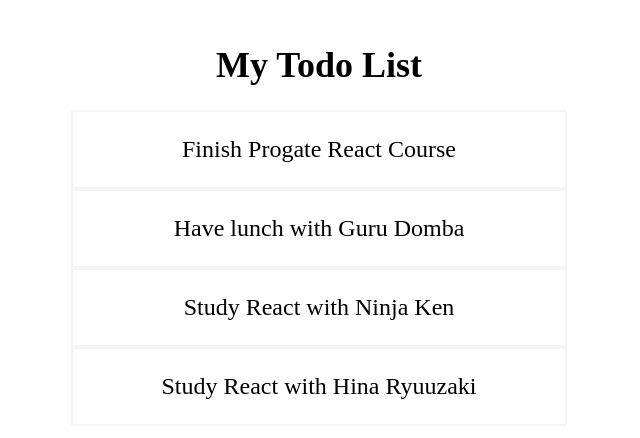
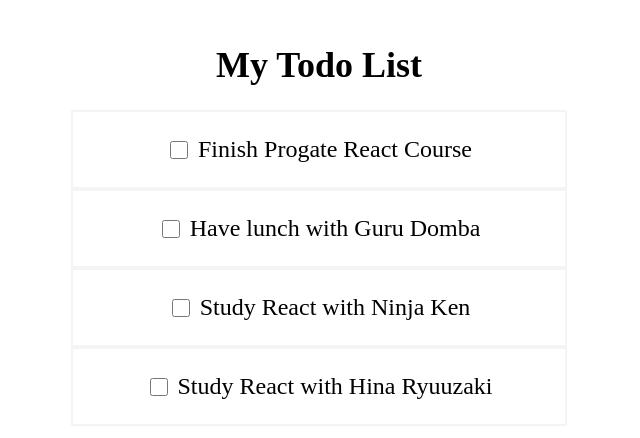
Before and after one commit to ar-kun/todoApps, a React (Vite) app: page / in a window 1280 px wide. Shown: the top 438 px of the page, without its empty margins (321-961 px from the left). Built offline with nearby package versions, Linux system fonts and the light colour scheme.

Commit message:
Develop todo toggle

```diff
--- a/src/App.jsx
+++ b/src/App.jsx
@@ -26,10 +26,20 @@
   },
  ]);
 
+ const toggleCompleted = (todoId) => {
+  const updatedTodos = todos.map((todo) => {
+   if (todo.id === todoId) {
+    todo.completed = !todo.completed;
+   }
+   return todo;
+  });
+  setTodos(updatedTodos);
+ };
+
  return (
   <div style={styles.container}>
    <h1 style={styles.title}>My Todo List</h1>
-   <Todos todos={todos} />
+   <Todos todos={todos} toggleCompleted={toggleCompleted} />
   </div>
  );
 }
--- a/src/components/TodoItem.jsx
+++ b/src/components/TodoItem.jsx
@@ -1,16 +1,43 @@
+/* eslint-disable no-unused-vars */
+/* eslint-disable react/prop-types */
 import React from 'react';
 
-const TodoItem = ({ todo }) => {
+const TodoItem = ({ todo, toggleCompleted }) => {
+ const getTodoTitleStyle = () => {
+  if (todo.completed === true) {
+   return { textDecoration: 'line-through' };
+  } else {
+   return { textDecoration: 'none' };
+  }
+ };
+
  return (
-  <div style={style}>
-   <p>{todo.title}</p>
+  <div style={styles.todoItem}>
+   {/* Panggil function getTodoTitleStyle */}
+   <input
+    type="checkbox"
+    style={styles.checkbox}
+    // Jalankan function toggleCompleted ketika checkbox di-klik
+    onChange={() => toggleCompleted(todo.id)}
+   />
+   <p style={getTodoTitleStyle()}>{todo.title}</p>
   </div>
  );
 };
 
-const style = {
- border: '2px solid #f4f4f4',
- fontSize: '24px',
+const styles = {
+ todoItem: {
+  border: '2px solid #f4f4f4',
+  fontSize: '24px',
+  display: 'flex',
+  justifyContent: 'center',
+  alignItems: 'center',
+ },
+ checkbox: {
+  marginRight: '10px',
+  height: '18px',
+  width: '18px',
+ },
 };
 
 export default TodoItem;
--- a/src/components/Todos.jsx
+++ b/src/components/Todos.jsx
@@ -1,11 +1,13 @@
+/* eslint-disable no-unused-vars */
+/* eslint-disable react/prop-types */
 import React from 'react';
 import TodoItem from './TodoItem'; // Lakukan import
 
-const Todos = ({ todos }) => {
+const Todos = ({ todos, toggleCompleted }) => {
  return (
   <div style={styles.container}>
    {todos.map((todo) => {
-    return <TodoItem key={todo.id} todo={todo} />;
+    return <TodoItem key={todo.id} todo={todo} toggleCompleted={toggleCompleted} />;
    })}
   </div>
  );
```
